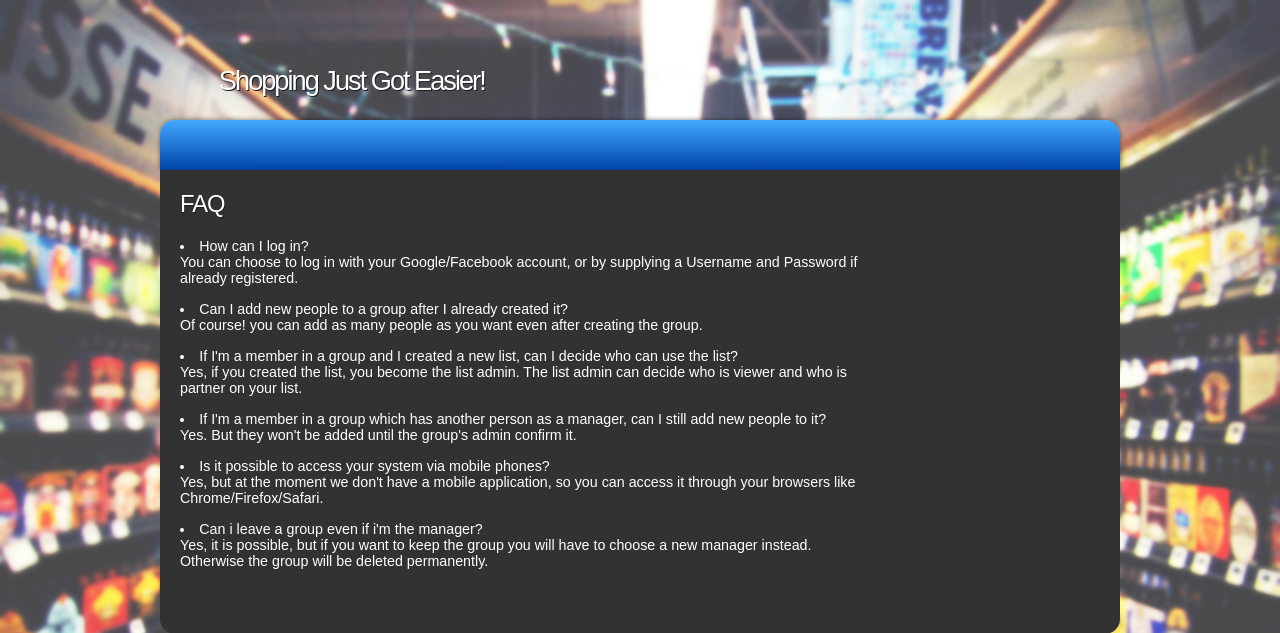
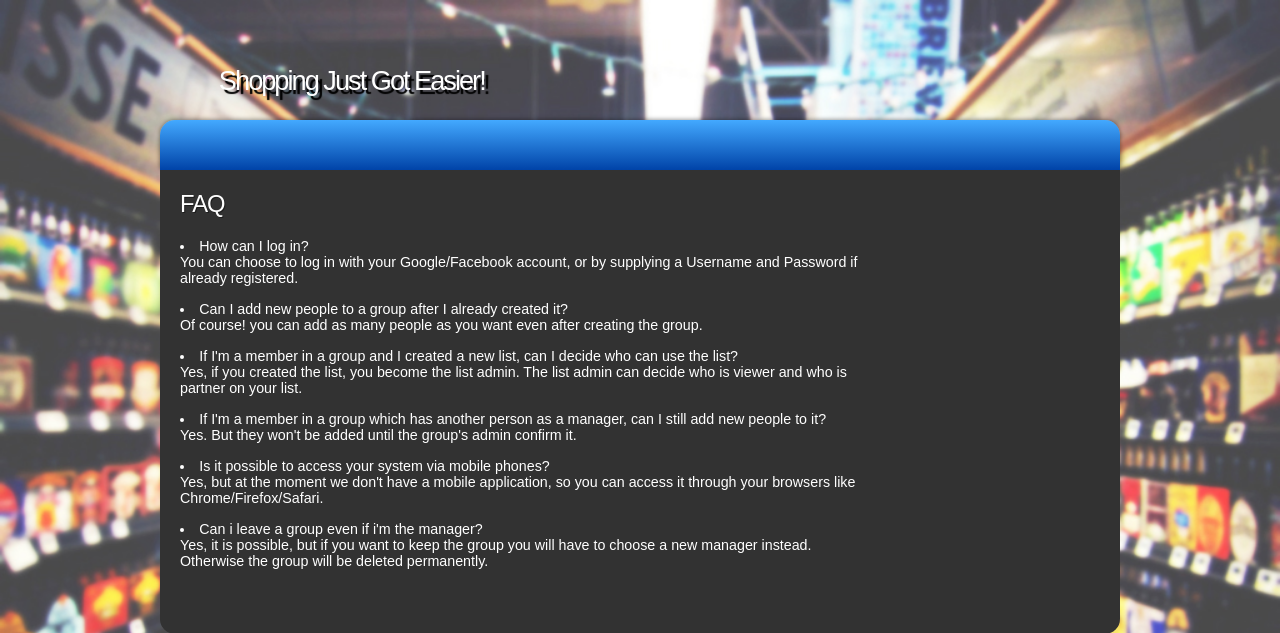
Before and after one commit to snir-sh/Grosharies, a Python web app: template grosharies-site/web/templates/FAQ.html in a window 1280 px wide. Shown: the top 633 px of the page. Run offline with Jinja, Linux system fonts and the light colour scheme; the template is opened without the code that fills it, so the values that code supplies are empty.

Commit message:
Added shadow to slogan in all pages

```diff
--- a/grosharies-site/web/templates/FAQ.html
+++ b/grosharies-site/web/templates/FAQ.html
@@ -20,7 +20,7 @@
 	      <h1></h1>
 	    </div><!--close welcome-->
 	    <div id="welcome_slogan">
-	      <h1>&nbsp;&nbsp;&nbsp;&nbsp;&nbsp;&nbsp; Shopping Just Got Easier!</h1>
+	      <h1 style="text-shadow: 4px 4px 1px #000000;">&nbsp;&nbsp;&nbsp;&nbsp;&nbsp;&nbsp; Shopping Just Got Easier!</h1>
 	    </div><!--close welcome_slogan-->
 	  </div><!--close banner-->
     </div><!--close header-->
--- a/grosharies-site/web/templates/about.html
+++ b/grosharies-site/web/templates/about.html
@@ -21,7 +21,7 @@
 	      <h1></h1>
 	    </div><!--close welcome-->
 	    <div id="welcome_slogan">
-	      <h1>&nbsp;&nbsp;&nbsp;&nbsp;&nbsp;&nbsp; Shopping Just Got Easier!</h1>
+	      <h1 style="text-shadow: 4px 4px 1px #000000;">&nbsp;&nbsp;&nbsp;&nbsp;&nbsp;&nbsp; Shopping Just Got Easier!</h1>
 	    </div><!--close welcome_slogan-->
 	  </div><!--close banner-->
     </div><!--close header-->
--- a/grosharies-site/web/templates/contact.html
+++ b/grosharies-site/web/templates/contact.html
@@ -20,7 +20,7 @@
 	      <h1></h1>
 	    </div><!--close welcome-->
 	    <div id="welcome_slogan">
-	      <h1>&nbsp;&nbsp;&nbsp;&nbsp;&nbsp;&nbsp; Shopping Just Got Easier!</h1>
+	      <h1 style="text-shadow: 4px 4px 1px #000000;">&nbsp;&nbsp;&nbsp;&nbsp;&nbsp;&nbsp; Shopping Just Got Easier!</h1>
 	    </div><!--close welcome_slogan-->
 	  </div><!--close banner-->
     </div><!--close header-->
--- a/grosharies-site/web/templates/createGroup.html
+++ b/grosharies-site/web/templates/createGroup.html
@@ -22,7 +22,7 @@
 					<h1></h1>
 				</div><!--close welcome-->
 				<div id="welcome_slogan">
-				  <h1>&nbsp;&nbsp;&nbsp;&nbsp;&nbsp;&nbsp; Shopping Just Got Easier!</h1>
+				  <h1 style="text-shadow: 4px 4px 1px #000000;">&nbsp;&nbsp;&nbsp;&nbsp;&nbsp;&nbsp; Shopping Just Got Easier!</h1>
 				</div><!--close welcome_slogan-->
 			</div><!--close banner-->
 		</div><!--close header-->
--- a/grosharies-site/web/templates/createList.html
+++ b/grosharies-site/web/templates/createList.html
@@ -22,7 +22,7 @@
 	      <h1></h1>
 	    </div><!--close welcome-->
 	    <div id="welcome_slogan">
-	      <h1>&nbsp;&nbsp;&nbsp;&nbsp;&nbsp;&nbsp; Shopping Just Got Easier!</h1>
+	      <h1 style="text-shadow: 4px 4px 1px #000000;">&nbsp;&nbsp;&nbsp;&nbsp;&nbsp;&nbsp; Shopping Just Got Easier!</h1>
 	    </div><!--close welcome_slogan-->
 	  </div><!--close banner-->
     </div><!--close header-->
--- a/grosharies-site/web/templates/list.html
+++ b/grosharies-site/web/templates/list.html
@@ -20,7 +20,7 @@
 	      <h1></h1>
 	    </div><!--close welcome-->
 	    <div id="welcome_slogan">
-	      <h1>&nbsp;&nbsp;&nbsp;&nbsp;&nbsp;&nbsp; Shopping Just Got Easier!</h1>
+	      <h1 style="text-shadow: 4px 4px 1px #000000;">&nbsp;&nbsp;&nbsp;&nbsp;&nbsp;&nbsp; Shopping Just Got Easier!</h1>
 	    </div><!--close welcome_slogan-->
 	  </div><!--close banner-->
     </div><!--close header-->
--- a/grosharies-site/web/templates/listPage.html
+++ b/grosharies-site/web/templates/listPage.html
@@ -23,7 +23,7 @@
 	      <h1></h1>
 	    </div><!--close welcome-->
 	    <div id="welcome_slogan">
-	      <h1>&nbsp;&nbsp;&nbsp;&nbsp;&nbsp;&nbsp; Shopping Just Got Easier!</h1>
+	      <h1 style="text-shadow: 4px 4px 1px #000000;">&nbsp;&nbsp;&nbsp;&nbsp;&nbsp;&nbsp; Shopping Just Got Easier!</h1>
 	    </div><!--close welcome_slogan-->
 	  </div><!--close banner-->
     </div><!--close header-->
--- a/grosharies-site/web/templates/logout.html
+++ b/grosharies-site/web/templates/logout.html
@@ -21,7 +21,7 @@
 	      <h1></h1>
 	    </div><!--close welcome-->
 	    <div id="welcome_slogan">
-	      <h1>&nbsp;&nbsp;&nbsp;&nbsp;&nbsp;&nbsp; Shopping Just Got Easier!</h1>
+	      <h1 style="text-shadow: 4px 4px 1px #000000;">&nbsp;&nbsp;&nbsp;&nbsp;&nbsp;&nbsp; Shopping Just Got Easier!</h1>
 	    </div><!--close welcome_slogan-->
 	  </div><!--close banner-->
     </div><!--close header-->
--- a/grosharies-site/web/templates/privacy.html
+++ b/grosharies-site/web/templates/privacy.html
@@ -20,7 +20,7 @@
 	      <h1></h1>
 	    </div><!--close welcome-->
 	    <div id="welcome_slogan">
-	      <h1>&nbsp;&nbsp;&nbsp;&nbsp;&nbsp;&nbsp; Shopping Just Got Easier!</h1>
+	      <h1 style="text-shadow: 4px 4px 1px #000000;">&nbsp;&nbsp;&nbsp;&nbsp;&nbsp;&nbsp; Shopping Just Got Easier!</h1>
 	    </div><!--close welcome_slogan-->
 	  </div><!--close banner-->
     </div><!--close header-->
--- a/grosharies-site/web/templates/terms.html
+++ b/grosharies-site/web/templates/terms.html
@@ -20,7 +20,7 @@
 	      <h1></h1>
 	    </div><!--close welcome-->
 	    <div id="welcome_slogan">
-	      <h1>&nbsp;&nbsp;&nbsp;&nbsp;&nbsp;&nbsp; Shopping Just Got Easier!</h1>
+	      <h1 style="text-shadow: 4px 4px 1px #000000;">&nbsp;&nbsp;&nbsp;&nbsp;&nbsp;&nbsp; Shopping Just Got Easier!</h1>
 	    </div><!--close welcome_slogan-->
 	  </div><!--close banner-->
     </div><!--close header-->
```
